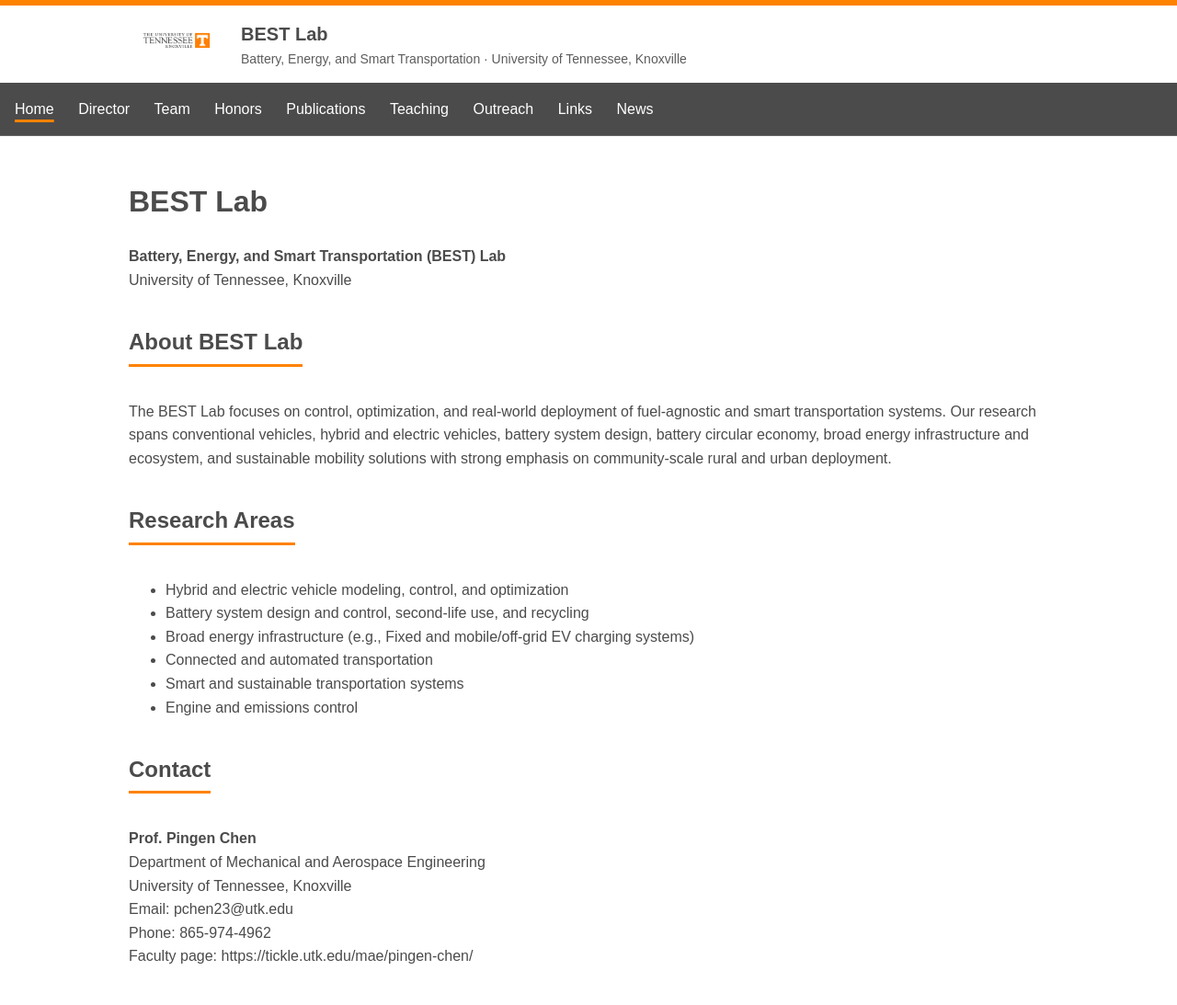
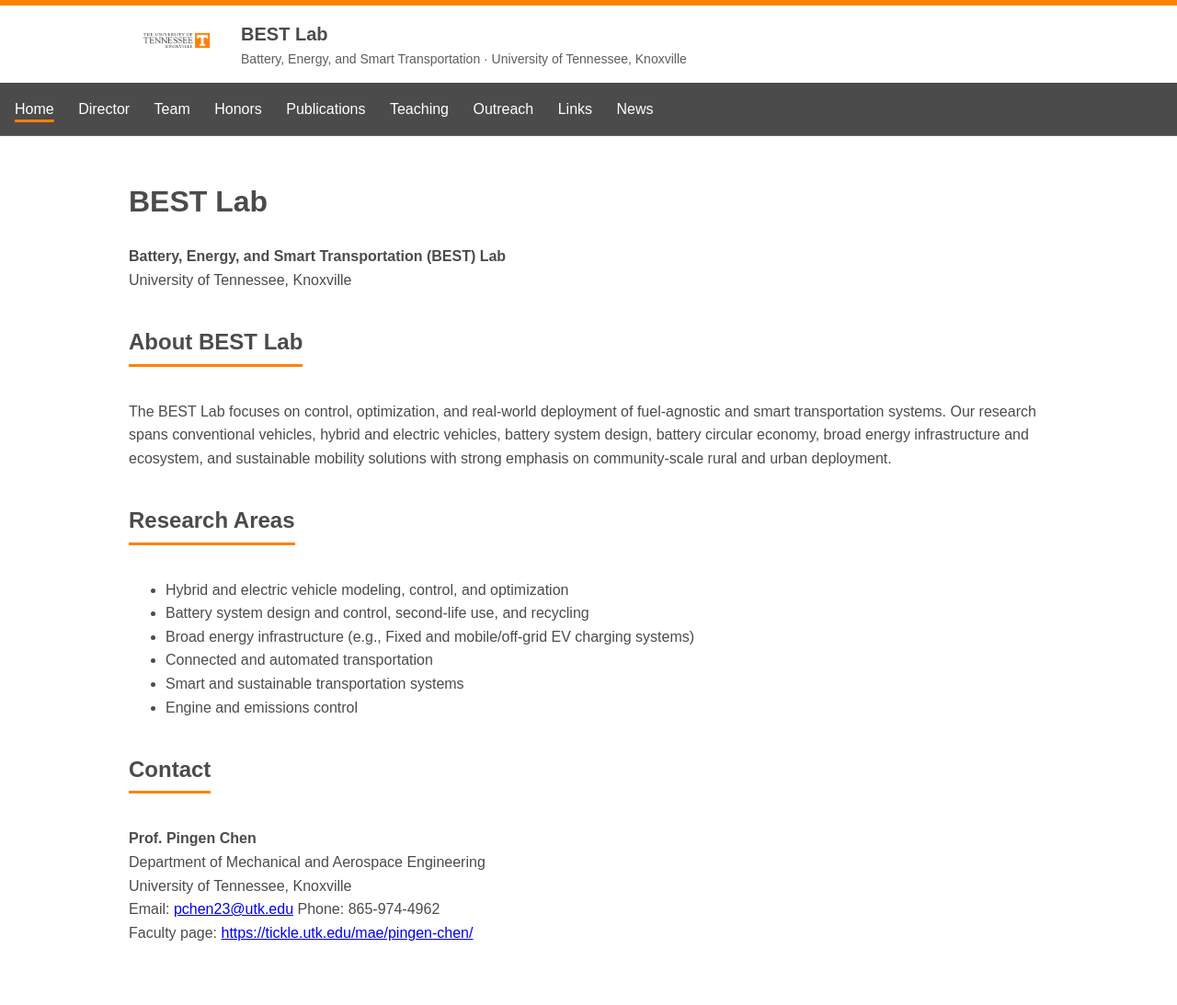
Before and after one commit to pingenchen/best-lab, a Jekyll site: the page built from index.md, in a window 1280 px wide. Shown: the whole page at 92% size. Built offline with Jekyll 4.4.1, drawn with Linux system fonts in a browser that asks for light colours; after the commit the page ends 1067 px from its top, so only the background shows below that; part of the change alters nothing that is shown.

```diff
--- a/index.md
+++ b/index.md
@@ -22,6 +22,6 @@ The BEST Lab focuses on control, optimization, and real-world deployment of fuel
 **Prof. Pingen Chen**
 Department of Mechanical and Aerospace Engineering
 University of Tennessee, Knoxville
-Email: pchen23@utk.edu
+Email: [pchen23@utk.edu](mailto:pchen23@utk.edu)
 Phone: 865-974-4962
-Faculty page: https://tickle.utk.edu/mae/pingen-chen/
+Faculty page: [https://tickle.utk.edu/mae/pingen-chen/](https://tickle.utk.edu/mae/pingen-chen/)
```
